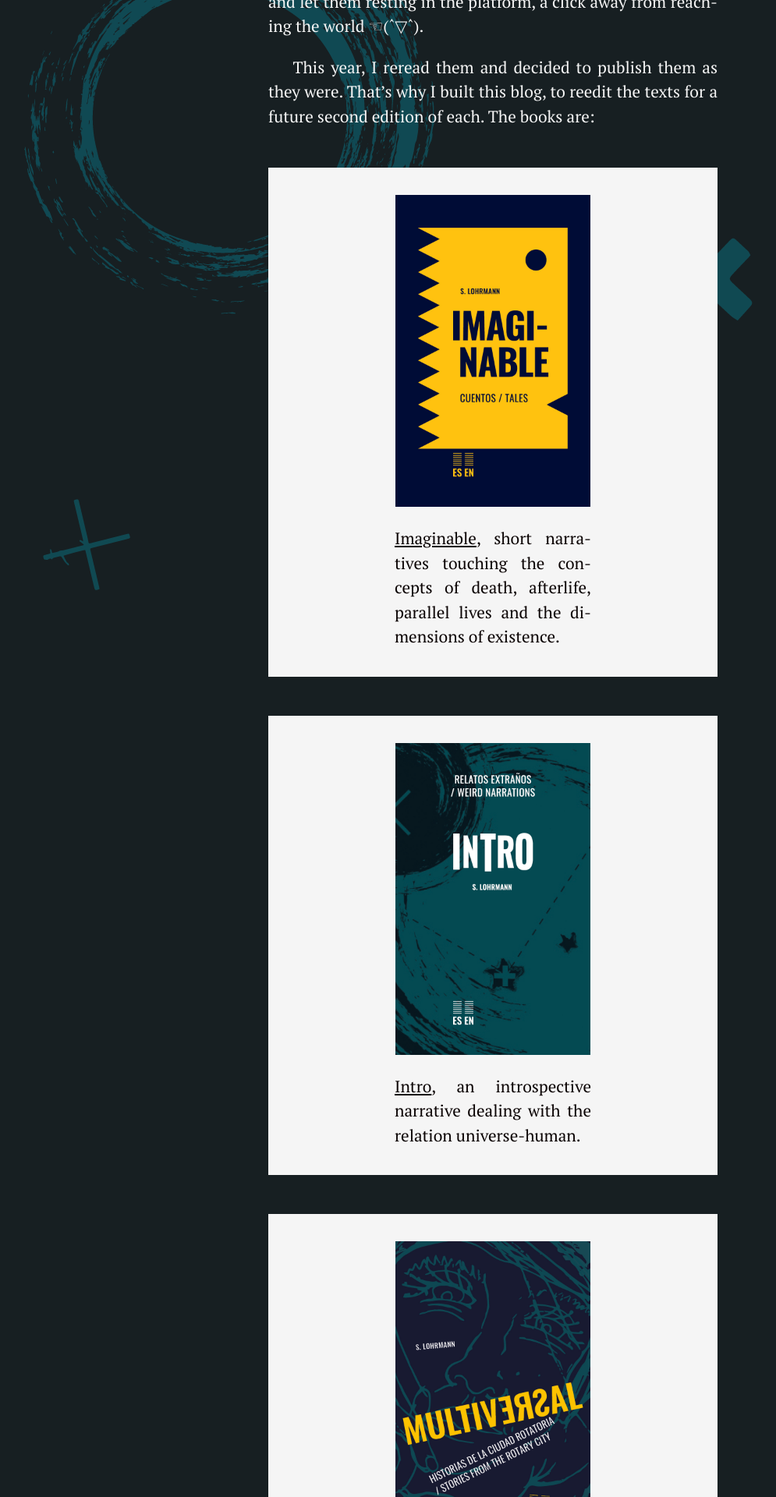
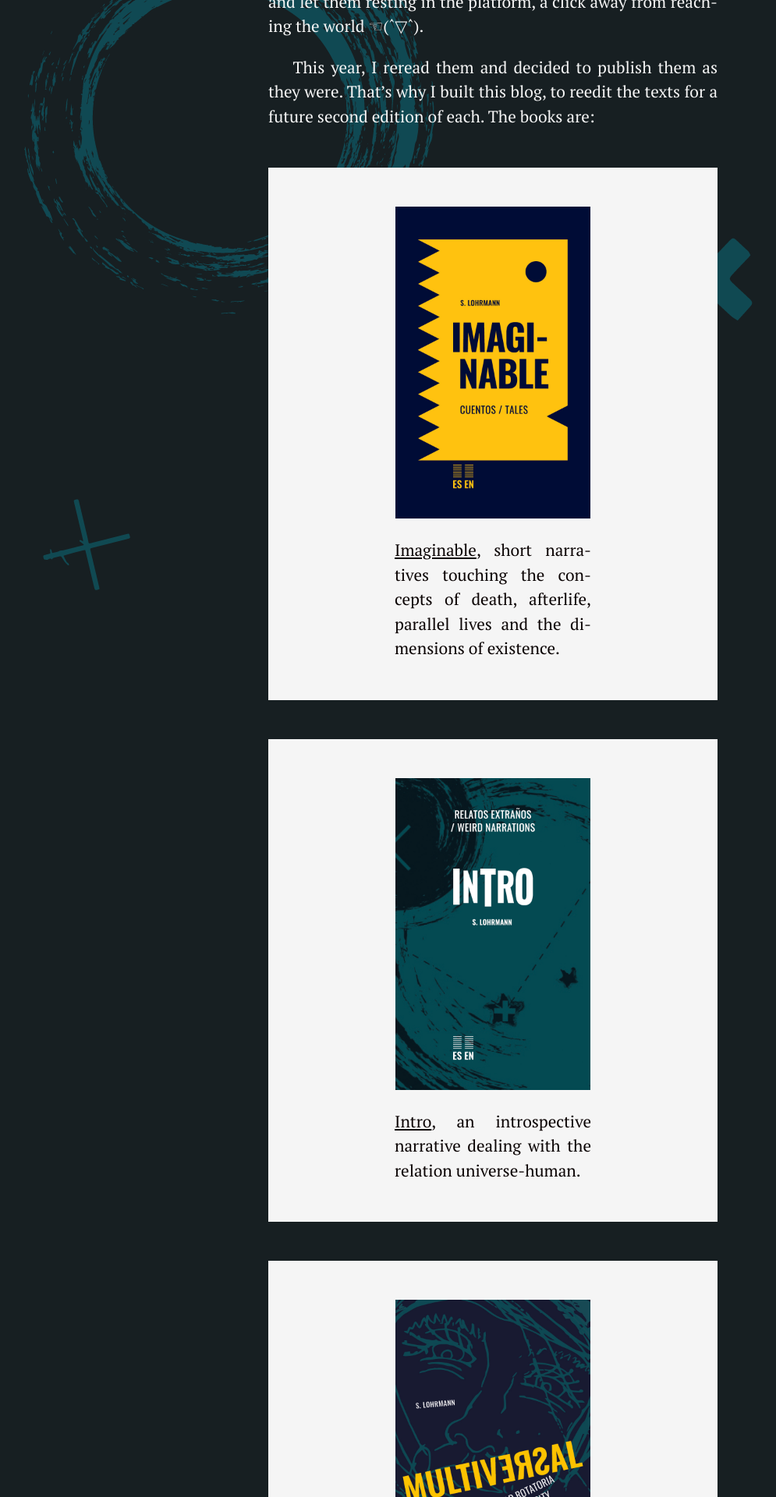
Before and after one commit to silvialohrmann/editorial, a Jekyll site: the page built from about.md, in a window 1280 px wide. Shown: the part 1505-3425 px from the top of the page at 78% size, without its empty margins (8-1003 px from the left). Built offline with Jekyll 4.4.1, drawn with Linux system fonts in a browser that asks for light colours.

Commit message:
Update about.md

```diff
--- a/about.md
+++ b/about.md
@@ -19,15 +19,15 @@ During quarantine, I also made the time to round up my writing of several years
 
 This year, I reread them and decided to publish them as they were. That's why I built this blog, to reedit the texts for a future second edition of each. The books are:
 <div style="margin:auto;">
- <div style="margin:50px auto; padding:10px; background: whitesmoke;" id="imaginable">
+ <div style="margin:50px auto; padding:25px; background: whitesmoke;" id="imaginable">
 <img style="margin:25px auto;" src="/assets/images/Imaginable%20-%20cover.jpg" alt="Imaginable" width="250">
 <p style="max-width:12em; color:#0b0404; margin:0 auto 25px;"><a style="color:#0b0404;" href="https://editorial.silvialohrmann.com/categories/#Imaginable">Imaginable</a>, short narratives touching the concepts of death, afterlife, parallel lives and the dimensions of existence.</p>
  </div>
- <div style="margin:50px auto; padding:10px; background: whitesmoke;" id="intro">
+ <div style="margin:50px auto; padding:25px; background: whitesmoke;" id="intro">
 <img style="margin:25px auto;" src="/assets/images/Intro%20-%20cover.jpg" alt="Intro" width="250">
 <p style="max-width:12em; color:#0b0404; margin:0 auto 25px;"><a style="color:#0b0404;" href="https://editorial.silvialohrmann.com/categories/#Intro">Intro</a>, an introspective narrative dealing with the relation universe-human.</p>
  </div>
- <div style="margin:50px auto; padding:10px; background: whitesmoke;" id="multiversal">
+ <div style="margin:50px auto; padding:25px; background: whitesmoke;" id="multiversal">
 <img style="margin:25px auto;" src="/assets/images/Multiversal%20-%20cover.jpg" alt="Multiversal" width="250">
 <p style="max-width:12em; color:#0b0404; margin:0 auto 25px;"><a style="color:#0b0404;" href="https://editorial.silvialohrmann.com/categories/#Multiversal">Multiversal</a>, a story told from the viewpoint of a fifteen-year-old girl who lives with her mother and friends in a strange city that cyclically suffers a total reconfiguration.</p>
  </div>
```
